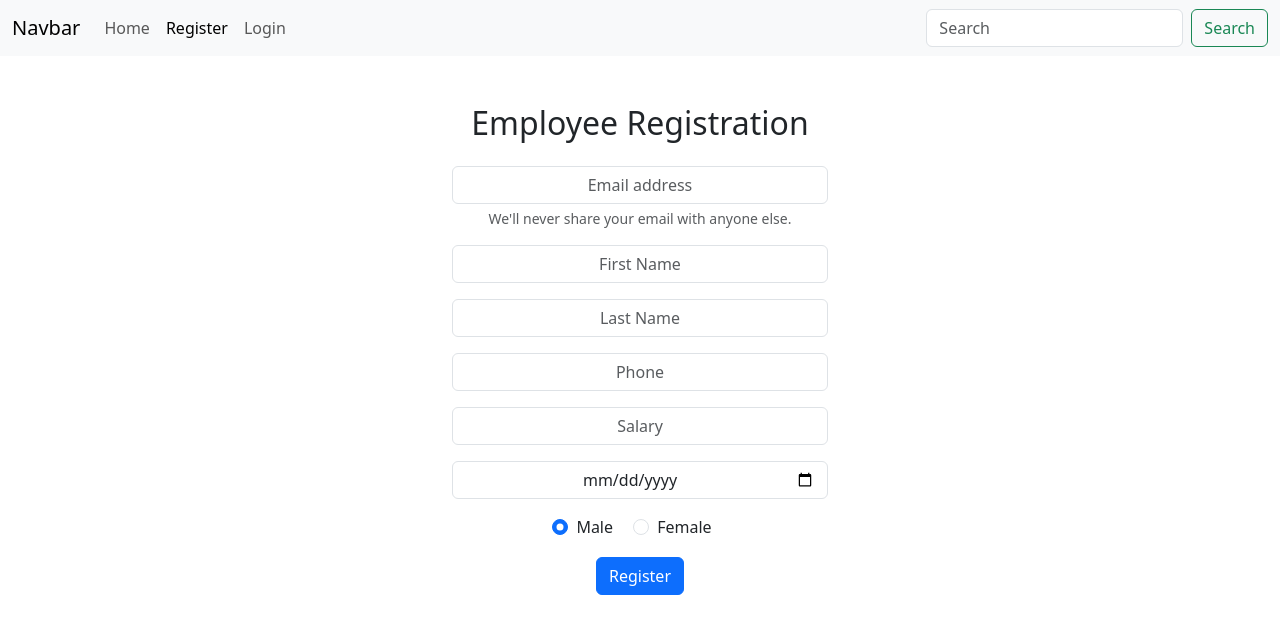
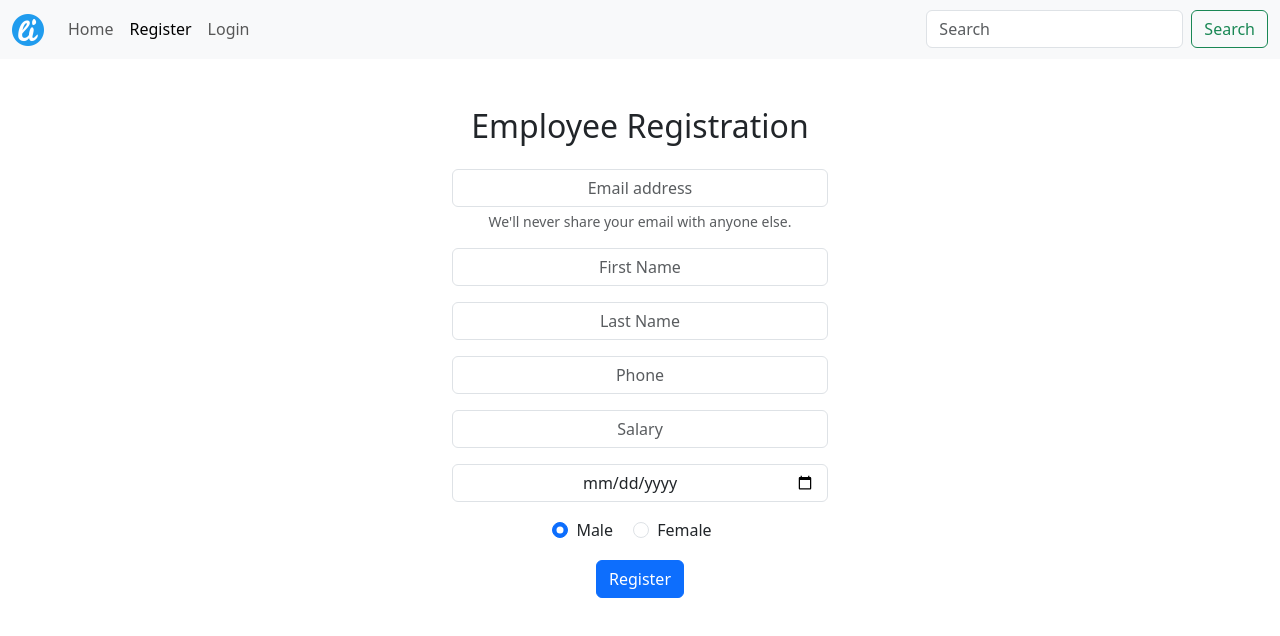
Before and after one commit to teran-s/AIEnhancedPHPDeveloper-LiveCollege-B1, a plain HTML site: page register.html in a window 1280 px wide. Drawn offline with nearby package versions, Linux system fonts and the light colour scheme.

Commit message:
new file:   .DS_Store 	new file:   img/.DS_Store 	new file:   img/fav/android-chrome-192x192.png 	new file:   img/fav/android-chrome-512x512.png 	new file:   img/fav/apple-touch-icon.png 	new file:   img/fav/favicon-16x16.png 	new file:   img/fav/favicon-32x32.png 	new file:   img/fav/favicon.ico 	new file:   img/fav/site.webmanifest 	modified:   index.html 	modified:   register.html

```diff
--- a/register.html
+++ b/register.html
@@ -5,12 +5,17 @@
     <meta name="viewport" content="width=device-width, initial-scale=1">
     <title>Bootstrap demo</title>
     <link href="https://cdn.jsdelivr.net/npm/bootstrap@5.3.3/dist/css/bootstrap.min.css" rel="stylesheet" integrity="sha384-QWTKZyjpPEjISv5WaRU9OFeRpok6YctnYmDr5pNlyT2bRjXh0JMhjY6hW+ALEwIH" crossorigin="anonymous">
-  </head>
+    <!--Favicons-->
+    <link rel="apple-touch-icon" sizes="180x180" href="img/fav/apple-touch-icon.png">
+    <link rel="icon" type="image/png" sizes="32x32" href="img/fav/favicon-32x32.png">
+    <link rel="icon" type="image/png" sizes="16x16" href="img/fav/favicon-16x16.png">
+    <link rel="manifest" href="img/fav/site.webmanifest">
+</head>
   <body>
 
     <nav class="navbar navbar-expand-lg bg-body-tertiary">
         <div class="container-fluid">
-          <a class="navbar-brand" href="#">Navbar</a>
+          <a class="navbar-brand" href="#"><img src="img/fav/favicon-32x32.png" alt="logo"></a>
           <button class="navbar-toggler" type="button" data-bs-toggle="collapse" data-bs-target="#navbarSupportedContent" aria-controls="navbarSupportedContent" aria-expanded="false" aria-label="Toggle navigation">
             <span class="navbar-toggler-icon"></span>
           </button>
```
Also changed, not shown: index.html (+5 -0 lines), img/fav/android-chrome-192x192.png (added), img/fav/android-chrome-512x512.png (added), img/fav/apple-touch-icon.png (added), img/fav/favicon-16x16.png (added), img/fav/favicon-32x32.png (added), img/fav/favicon.ico (added), img/fav/site.webmanifest (added), 2 other files.
